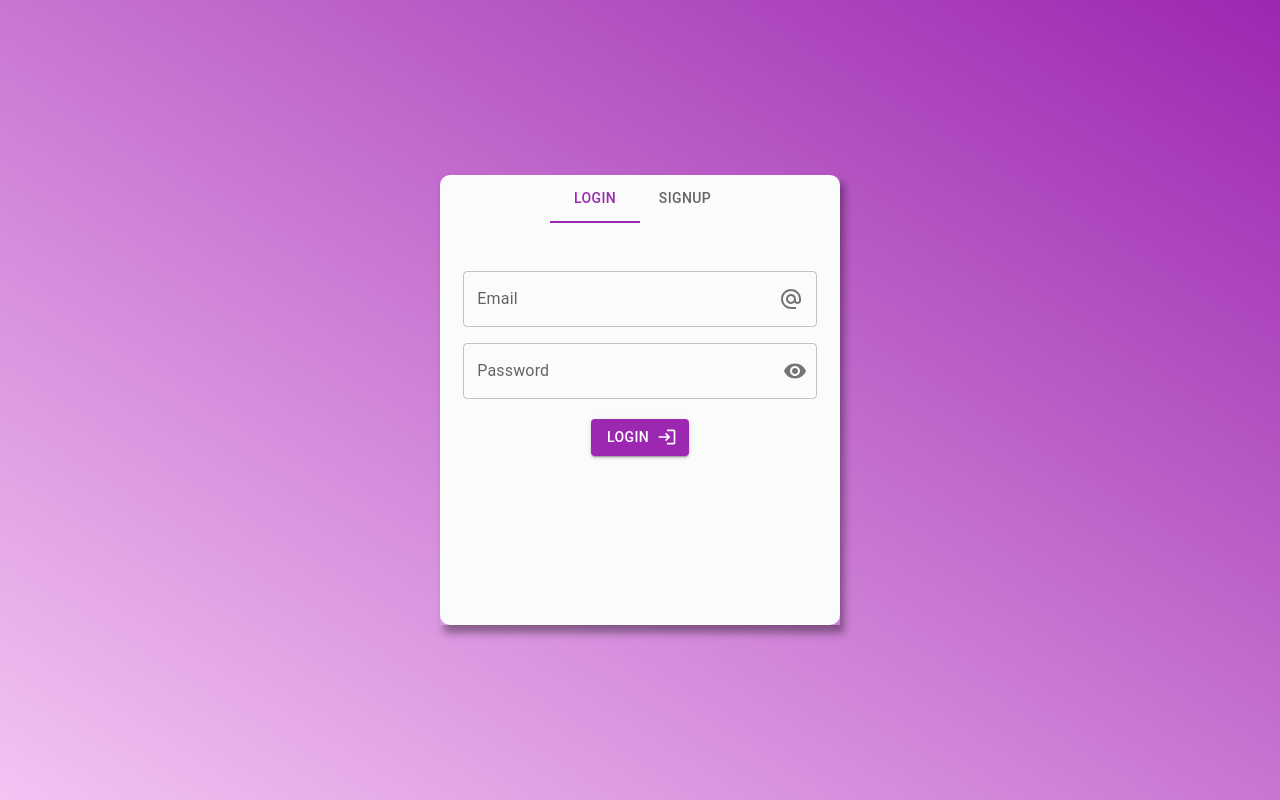
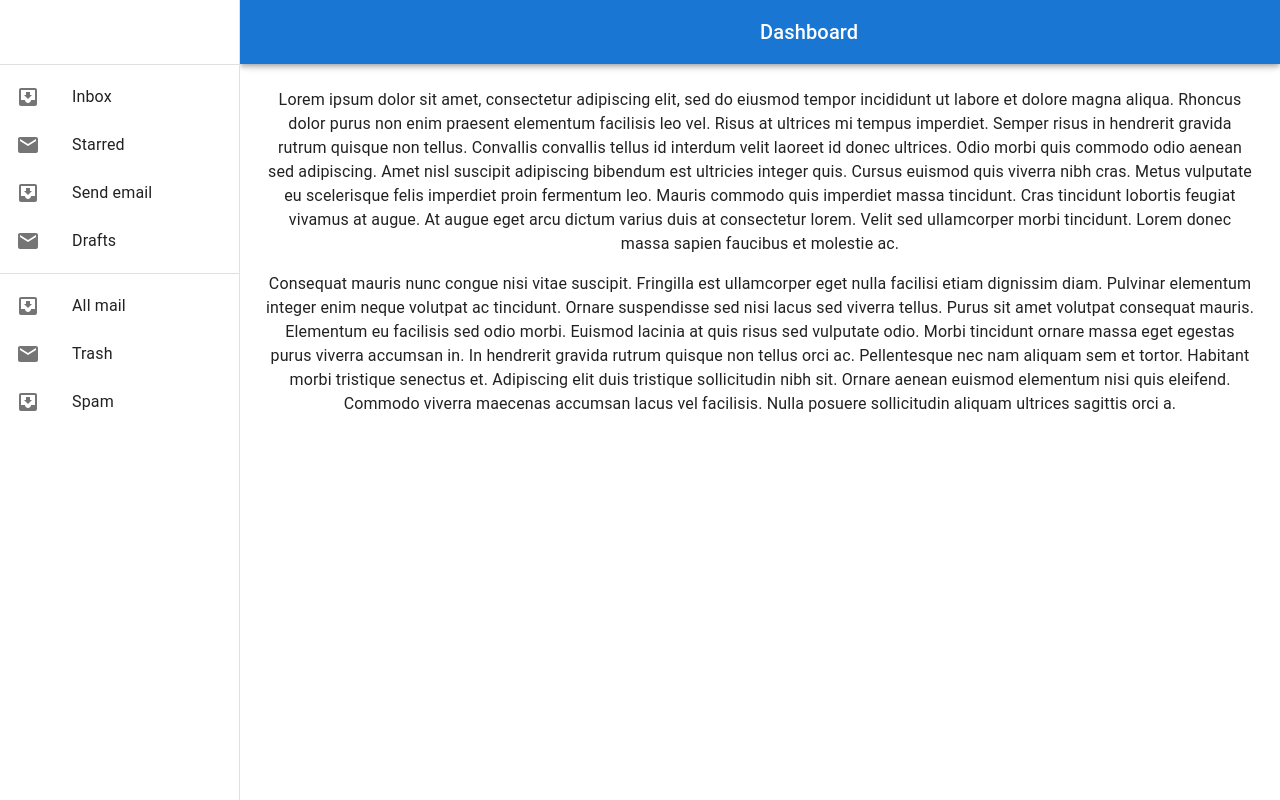
Before and after one commit to Trideep555/react-app, a React (Create React App) app: page / in a window 1280 px wide. Built offline with nearby package versions, Linux system fonts and the light colour scheme.

Commit message:
Adding Dashboard

```diff
--- a/src/App.js
+++ b/src/App.js
@@ -1,10 +1,11 @@
 import logo from './logo.svg';
 import './App.css';
 import Login from './components/login';
+import Sidebar from './components/Sidebar';
 function App() {
   return (
     <div className="App">
-      <Login />
+      <Sidebar />
           </div>
   );
 }
--- /dev/null
+++ b/src/components/Sidebar.js
@@ -0,0 +1,159 @@
+import * as React from 'react';
+import PropTypes from 'prop-types';
+import AppBar from '@mui/material/AppBar';
+import Box from '@mui/material/Box';
+import CssBaseline from '@mui/material/CssBaseline';
+import Divider from '@mui/material/Divider';
+import Drawer from '@mui/material/Drawer';
+import IconButton from '@mui/material/IconButton';
+import InboxIcon from '@mui/icons-material/MoveToInbox';
+import List from '@mui/material/List';
+import ListItem from '@mui/material/ListItem';
+import ListItemButton from '@mui/material/ListItemButton';
+import ListItemIcon from '@mui/material/ListItemIcon';
+import ListItemText from '@mui/material/ListItemText';
+import MailIcon from '@mui/icons-material/Mail';
+import MenuIcon from '@mui/icons-material/Menu';
+import Toolbar from '@mui/material/Toolbar';
+import Typography from '@mui/material/Typography';
+
+const drawerWidth = 240;
+
+function Sidebar(props) {
+  const { window } = props;
+  const [mobileOpen, setMobileOpen] = React.useState(false);
+
+  const handleDrawerToggle = () => {
+    setMobileOpen(!mobileOpen);
+  };
+
+  const drawer = (
+    <div>
+      <Toolbar />
+      <Divider />
+      <List>
+        {['Inbox', 'Starred', 'Send email', 'Drafts'].map((text, index) => (
+          <ListItem key={text} disablePadding>
+            <ListItemButton>
+              <ListItemIcon>
+                {index % 2 === 0 ? <InboxIcon /> : <MailIcon />}
+              </ListItemIcon>
+              <ListItemText primary={text} />
+            </ListItemButton>
+          </ListItem>
+        ))}
+      </List>
+      <Divider />
+      <List>
+        {['All mail', 'Trash', 'Spam'].map((text, index) => (
+          <ListItem key={text} disablePadding>
+            <ListItemButton>
+              <ListItemIcon>
+                {index % 2 === 0 ? <InboxIcon /> : <MailIcon />}
+              </ListItemIcon>
+              <ListItemText primary={text} />
+            </ListItemButton>
+          </ListItem>
+        ))}
+      </List>
+    </div>
+  );
+
+  const container = window !== undefined ? () => window().document.body : undefined;
+
+  return (
+    <Box sx={{ display: 'flex' }}>
+      <CssBaseline />
+      <AppBar
+        position="fixed"
+        sx={{
+          width: { sm: `calc(100% - ${drawerWidth}px)` },
+          ml: { sm: `${drawerWidth}px` },
+        }}
+      >
+        <Toolbar>
+          <IconButton
+            color="inherit"
+            aria-label="open drawer"
+            edge="start"
+            onClick={handleDrawerToggle}
+            sx={{ mr: 2, display: { sm: 'none' } }}
+          >
+            <MenuIcon />
+          </IconButton>
+          <Typography variant="h6" noWrap component="div" style={{marginLeft: '50%'}}>
+            Dashboard
+          </Typography>
+        </Toolbar>
+      </AppBar>
+      <Box
+        component="nav"
+        sx={{ width: { sm: drawerWidth }, flexShrink: { sm: 0 } }}
+        aria-label="mailbox folders"
+      >
+        {/* The implementation can be swapped with js to avoid SEO duplication of links. */}
+        <Drawer
+          container={container}
+          variant="temporary"
+          open={mobileOpen}
+          onClose={handleDrawerToggle}
+          ModalProps={{
+            keepMounted: true, // Better open performance on mobile.
+          }}
+          sx={{
+            display: { xs: 'block', sm: 'none' },
+            '& .MuiDrawer-paper': { boxSizing: 'border-box', width: drawerWidth },
+          }}
+        >
+          {drawer}
+        </Drawer>
+        <Drawer
+          variant="permanent"
+          sx={{
+            display: { xs: 'none', sm: 'block' },
+            '& .MuiDrawer-paper': { boxSizing: 'border-box', width: drawerWidth },
+          }}
+          open
+        >
+          {drawer}
+        </Drawer>
+      </Box>
+      <Box
+        component="main"
+        sx={{ flexGrow: 1, p: 3, width: { sm: `calc(100% - ${drawerWidth}px)` } }}
+      >
+        <Toolbar />
+        <Typography paragraph>
+          Lorem ipsum dolor sit amet, consectetur adipiscing elit, sed do eiusmod
+          tempor incididunt ut labore et dolore magna aliqua. Rhoncus dolor purus non
+          enim praesent elementum facilisis leo vel. Risus at ultrices mi tempus
+          imperdiet. Semper risus in hendrerit gravida rutrum quisque non tellus.
+          Convallis convallis tellus id interdum velit laoreet id donec ultrices.
+          Odio morbi quis commodo odio aenean sed adipiscing. Amet nisl suscipit
+          adipiscing bibendum est ultricies integer quis. Cursus euismod quis viverra
+          nibh cras. Metus vulputate eu scelerisque felis imperdiet proin fermentum
+          leo. Mauris commodo quis imperdiet massa tincidunt. Cras tincidunt lobortis
+          feugiat vivamus at augue. At augue eget arcu dictum varius duis at
+          consectetur lorem. Velit sed ullamcorper morbi tincidunt. Lorem donec massa
+          sapien faucibus et molestie ac.
+        </Typography>
+        <Typography paragraph>
+          Consequat mauris nunc congue nisi vitae suscipit. Fringilla est ullamcorper
+          eget nulla facilisi etiam dignissim diam. Pulvinar elementum integer enim
+          neque volutpat ac tincidunt. Ornare suspendisse sed nisi lacus sed viverra
+          tellus. Purus sit amet volutpat consequat mauris. Elementum eu facilisis
+          sed odio morbi. Euismod lacinia at quis risus sed vulputate odio. Morbi
+          tincidunt ornare massa eget egestas purus viverra accumsan in. In hendrerit
+          gravida rutrum quisque non tellus orci ac. Pellentesque nec nam aliquam sem
+          et tortor. Habitant morbi tristique senectus et. Adipiscing elit duis
+          tristique sollicitudin nibh sit. Ornare aenean euismod elementum nisi quis
+          eleifend. Commodo viverra maecenas accumsan lacus vel facilisis. Nulla
+          posuere sollicitudin aliquam ultrices sagittis orci a.
+        </Typography>
+      </Box>
+    </Box>
+  );
+}
+
+
+export default Sidebar;
```
